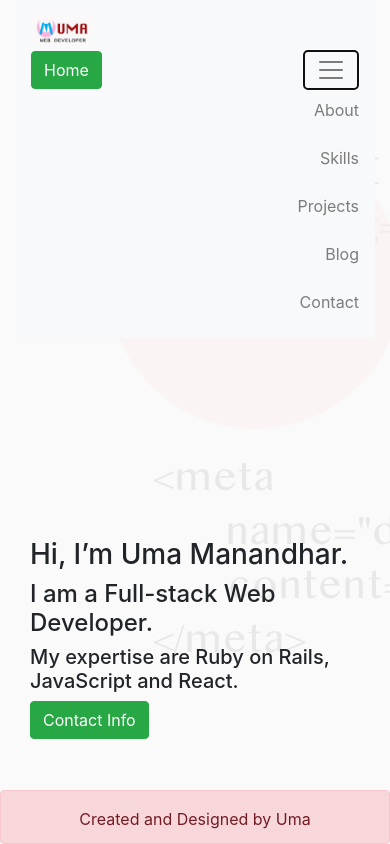
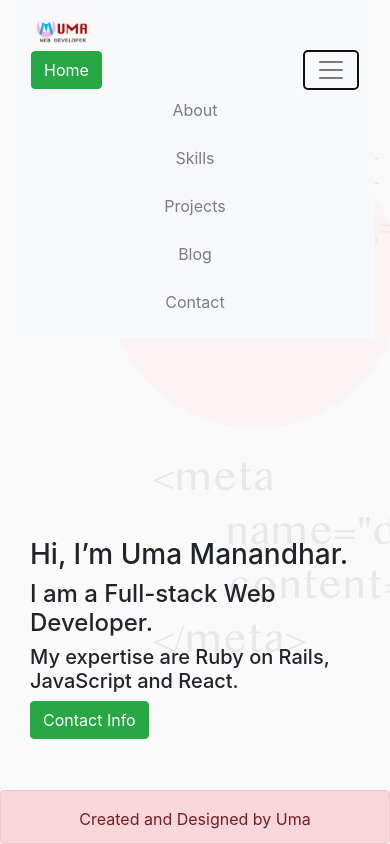
Before and after one commit to mdr-uma/portfolio, a React (Create React App) app: page / in a window 390 px wide. Both pictures are taken after a click on the button 331 px from the left and 70 px from the top of the page. Shown: the top 844 px of the page. Built offline with nearby package versions, Linux system fonts and the light colour scheme.

Commit message:
change navbar text to center

```diff
--- a/src/components/Navbar.js
+++ b/src/components/Navbar.js
@@ -12,7 +12,7 @@ const NavBar = () => {
                     <span className="navbar-toggler-icon"></span>
                 </button>
                 <div className="collapse navbar-collapse flex-grow-0" id="navbarSupportedContent">
-                    <ul className="navbar-nav text-right">
+                    <ul className="navbar-nav text-center">
                         <li className="nav-item">
                             <Link className="nav-link" to="/about">About</Link>
                         </li>
```
